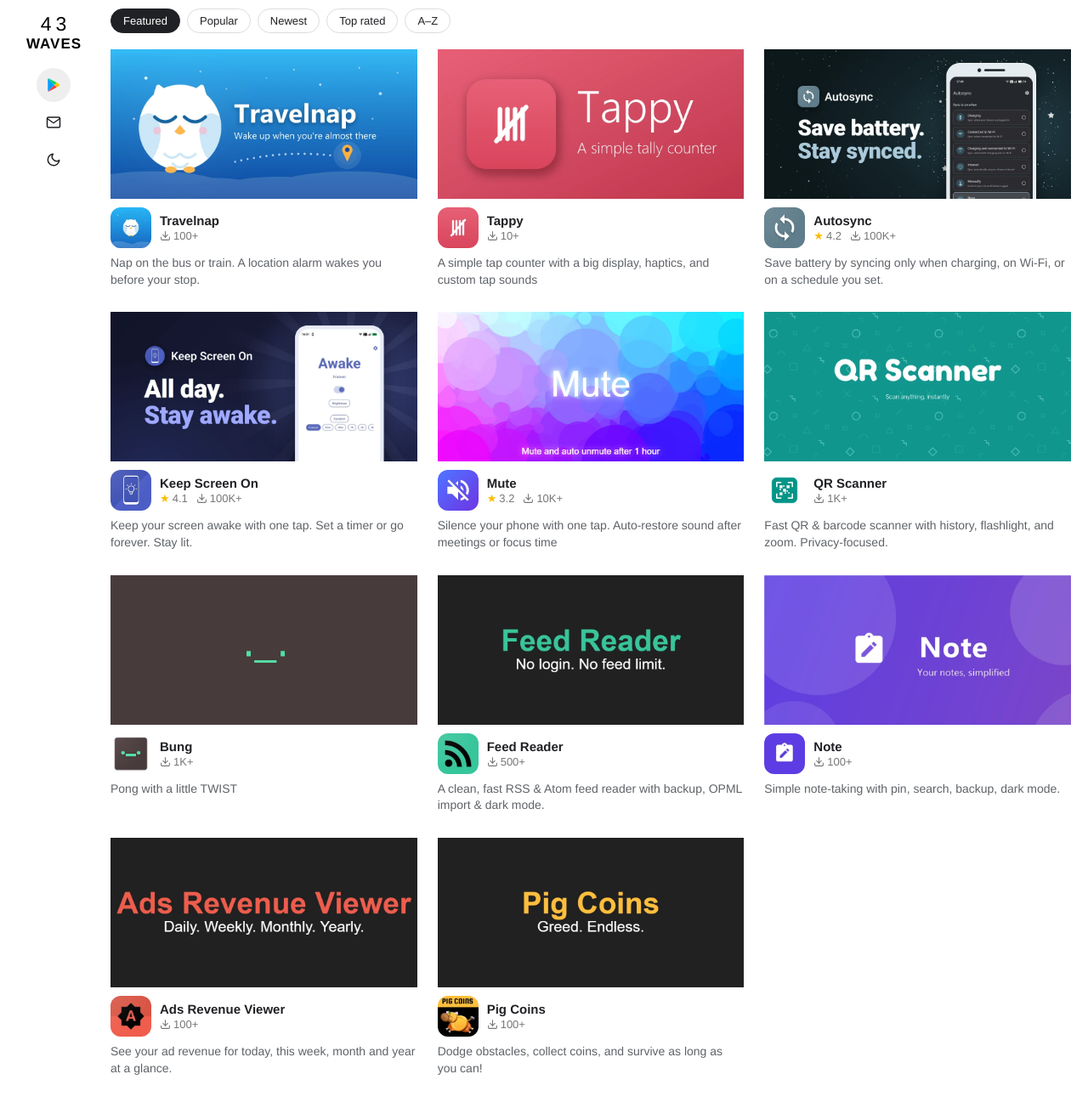
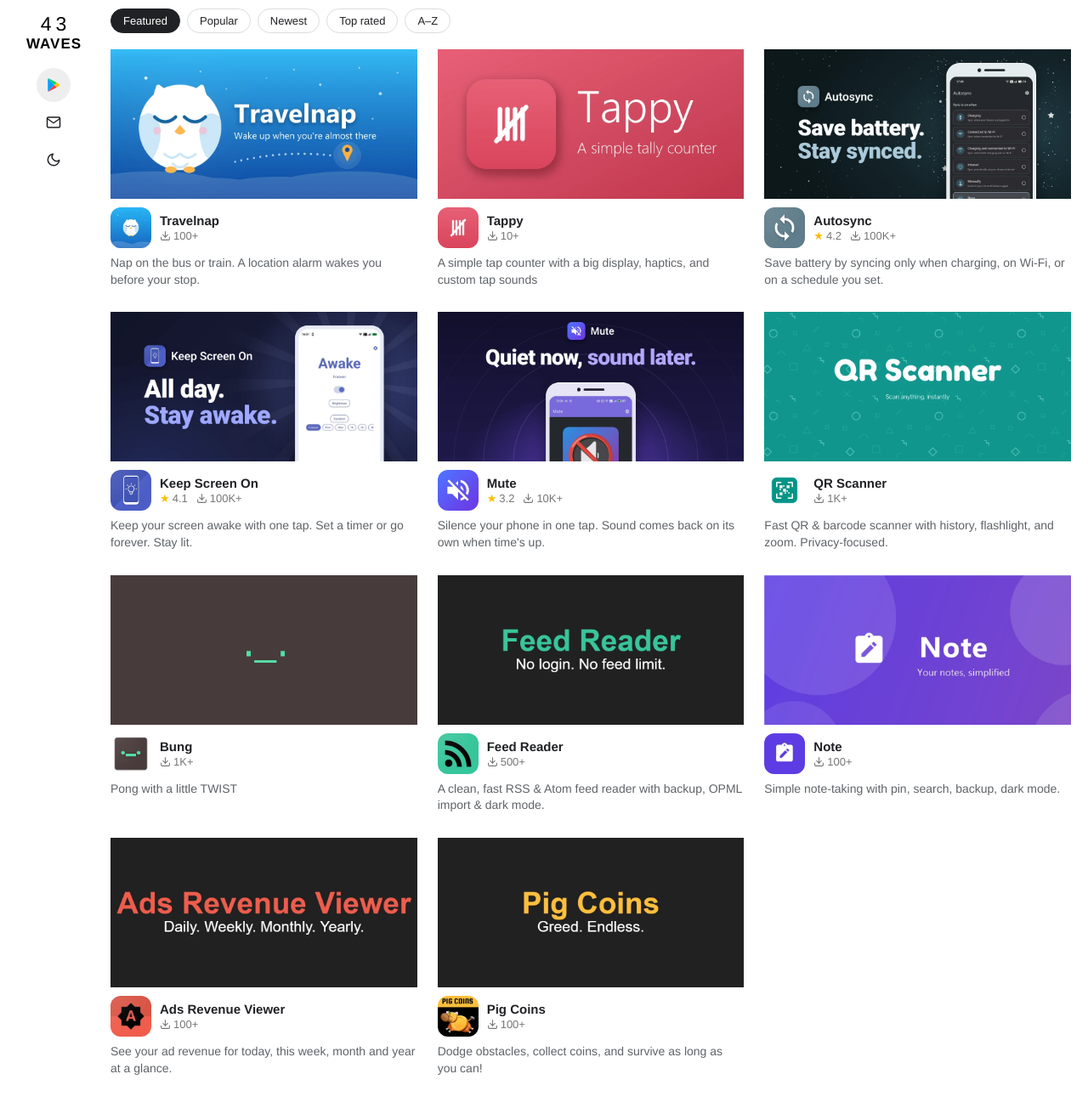
Before and after one commit to 43waves/43waves.github.io, a Jekyll site: the page built from index.html, in a window 1280 px wide and 1317 px high. Shown: the top 1304 px of the window at 85% size. Built offline with Jekyll 4.4.1, drawn with Linux system fonts in a browser that asks for light colours; nearby versions of some CDN libraries; Markdown is read by kramdown in place of the engine named in the settings.

Commit message:
Update Play Store stats

```diff
--- a/_data/play_stats.yml
+++ b/_data/play_stats.yml
@@ -4,7 +4,7 @@ com.redwolf.screenon:
   installs: 100K+
   released: '2016-08-05'
   description: Keep your screen awake with one tap. Set a timer or go forever. Stay lit.
-  feature_url: https://play-lh.googleusercontent.com/pHpvZcToWRDgY54S7D93hvvfJEkAB-65w8X2gIzDKkmBXgxalljw_-e5OuAenlpMaY8ShlhNs42aO0Ua0xoj
+  feature_url: https://play-lh.googleusercontent.com/dIVMrM3gJ6xZed2Nh9IfbXflFf7o3g97YrOfNleo2bn-07MwNAcw8JogtlS3erCwy4yt3bh9GFLHMl_Zdj8GxA
   icon_url: https://play-lh.googleusercontent.com/UK9xTPv-2AdzM-1XnE1MGXgzyhQLjTgzbV3g3cte0ipJZ0-BxyRiEN-x8UODNDzur_Y4dimw6QAR5rit1PEpTWg
 com.redwolf.tappyapp:
   installs: 10+
@@ -22,8 +22,8 @@ com.redwolf.mute:
   rating: 3.2
   installs: 10K+
   released: '2024-04-09'
-  description: Silence your phone with one tap. Auto-restore sound after meetings or focus time
-  feature_url: https://play-lh.googleusercontent.com/GivXXa2JAtOlex579RNB5Ku4t_xFei7uf7OiU9HtEYW9wVpjpiX9v3rXHogZGVh7DnXYccJzpEd3N-gC_1CQ
+  description: Silence your phone in one tap. Sound comes back on its own when time's up.
+  feature_url: https://play-lh.googleusercontent.com/O5u7HBa_m3SXvfUaeWnKhf4X5YVADNM633OFmB9RvFaHCaC_oHWjwQ353L0MXSOKEDzw6RZ6fIVYMc0PebxFOlU
   icon_url: https://play-lh.googleusercontent.com/FREQLqbZVJIF2kCmlspKFMnpxSixSK_xy7Y5DpN4n9fML0HItK_4iyB6220FNbJZIxk3-beY_jh-kK_997SMDA
 com.redwolf.rss_feed_reader:
   installs: 500+
```
Also changed, not shown: images/apps/com.redwolf.mute-feature.webp, images/apps/com.redwolf.screenon-feature.webp.
